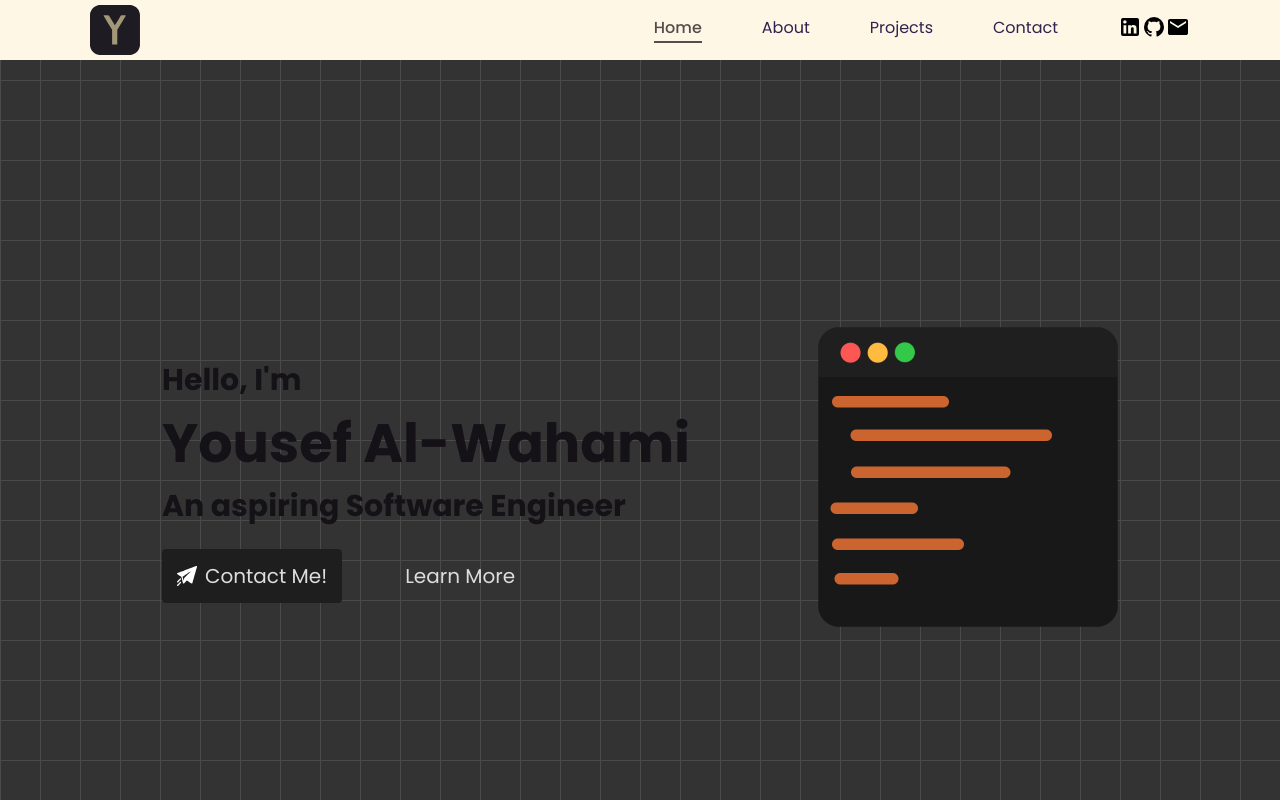
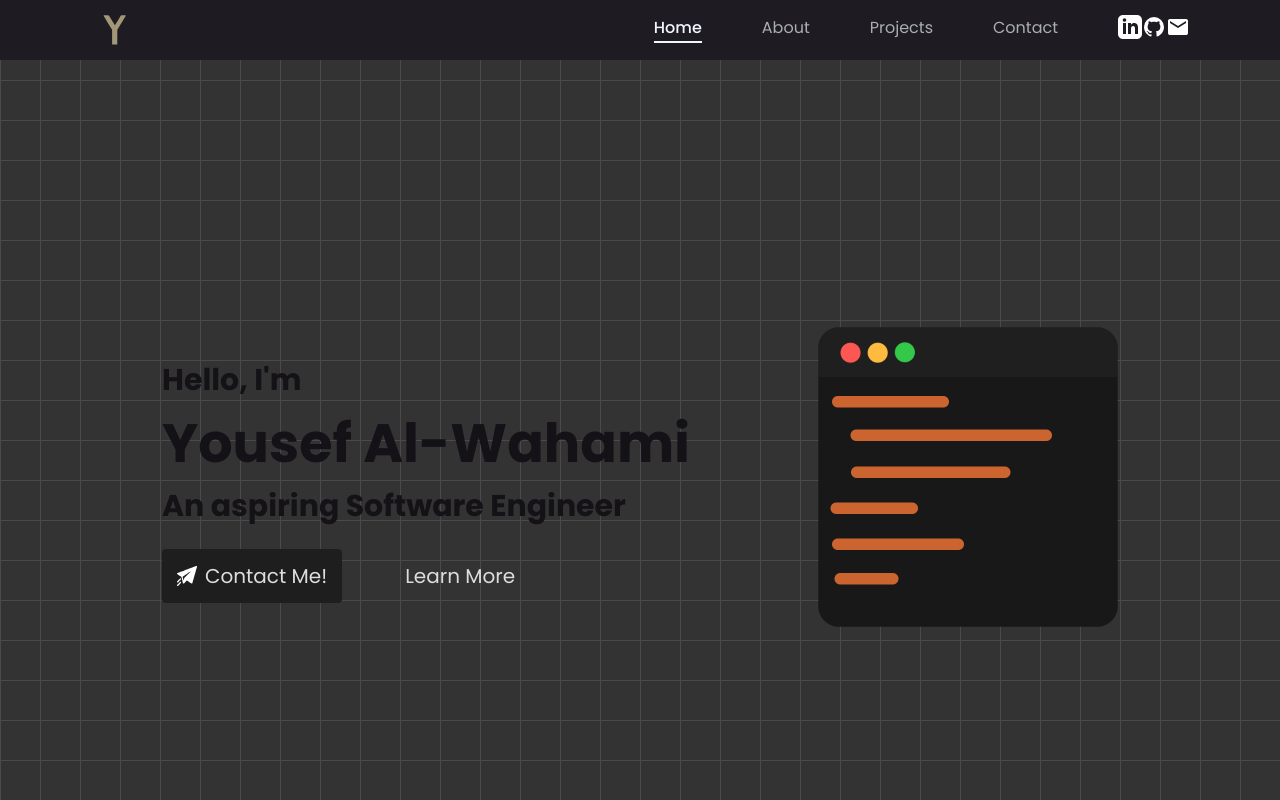
Before and after one commit to wahamiyousef/oldSite2_wahamiyousef.github.io, a React (Create React App) app: page / in a window 1280 px wide. Shown: the top 800 px of the page. Built offline with nearby package versions, Linux system fonts and the light colour scheme.

Commit message:
navbar color fix

```diff
--- a/src/components/Navbar.js
+++ b/src/components/Navbar.js
@@ -6,6 +6,9 @@ import Hamburger from '../assets/hamburger.svg'
 import Email from '../assets/email.svg'
 import Linkedin from '../assets/linkedin.svg'
 import Github from '../assets/github.svg'
+import EmailWhite from '../assets/emailWhite.svg'
+import LinkedinWhite from '../assets/linkedinWhite.svg'
+import GithubWhite from '../assets/githubWhite.svg'
 import '../styles/navbar.css'
 
 
@@ -73,9 +76,9 @@ const Navbar = () => {
               <a href="#contact" className={activeSection === 'contact' ? 'active' : ''}>Contact</a>
             </li>
             <div className='social-icon'>
-              <a className="icons" href="https://www.linkedin.com/in/yousef-al-wahami" target="_blank"><img src={Linkedin} alt="LinkedIn"/></a>
-              <a className="icons" href="https://github.com/wahamiyousef" target="_blank"><img src={Github} alt="GitHub"/></a>
-              <a className="icons" href="mailto:alwahamiyousef@gmail.com"><img src={Email} alt="Email" /></a>
+              <a className="icons" href="https://www.linkedin.com/in/yousef-al-wahami" target="_blank"><img src={LinkedinWhite} alt="LinkedIn"/></a>
+              <a className="icons" href="https://github.com/wahamiyousef" target="_blank"><img src={GithubWhite} alt="GitHub"/></a>
+              <a className="icons" href="mailto:alwahamiyousef@gmail.com"><img src={EmailWhite} alt="Email" /></a>
             </div>
 
             {/*
--- a/src/styles/navbar.css
+++ b/src/styles/navbar.css
@@ -11,8 +11,11 @@
 .navbar {
   z-index: 1;
   height: 60px;
+  /*
   background-color: #fef7e5;
-  /* position: relative; */
+  position: relative;
+  */
+  background-color: #1E1B23;
   position: -webkit-sticky;
   position: sticky;
   top: 0;
@@ -20,15 +23,6 @@
   transition: all 0.3s ease-in-out;
   width: 100%;
   max-width: 100%;
-
-
-  /* island
-  width: 90%;
-  max-width: 1100px;
-  margin: 0 auto;
-  border-bottom-left-radius: 30px;
-  border-bottom-right-radius: 30px;
-  padding: 0 30px 0 30px;*/
 }
 
 @media (min-width: 769px) {
@@ -71,15 +65,16 @@
 .nav-elements ul a {
   font-size: 16px;
   font-weight: 400;
-  color: #2f234f;
+  color: #A9AEB2;
   text-decoration: none;
 }
 
 .nav-elements ul a:hover {
-  background-color: aliceblue;
+  background-color: #27232E;
 }
 .nav-elements ul a.active {
-  color: #574c4c;
+  /* color: #574c4c; */
+  color: aliceblue;
   font-weight: 500;
   position: relative;
   transition: 0.3s ease-in-out;
@@ -92,7 +87,7 @@
   left: 0;
   width: 100%;
   height: 2px;
-  background-color: #574c4c;
+  background-color: aliceblue;
 
 }
 
```
Also changed, not shown: src/assets/githubWhite.svg (added).
